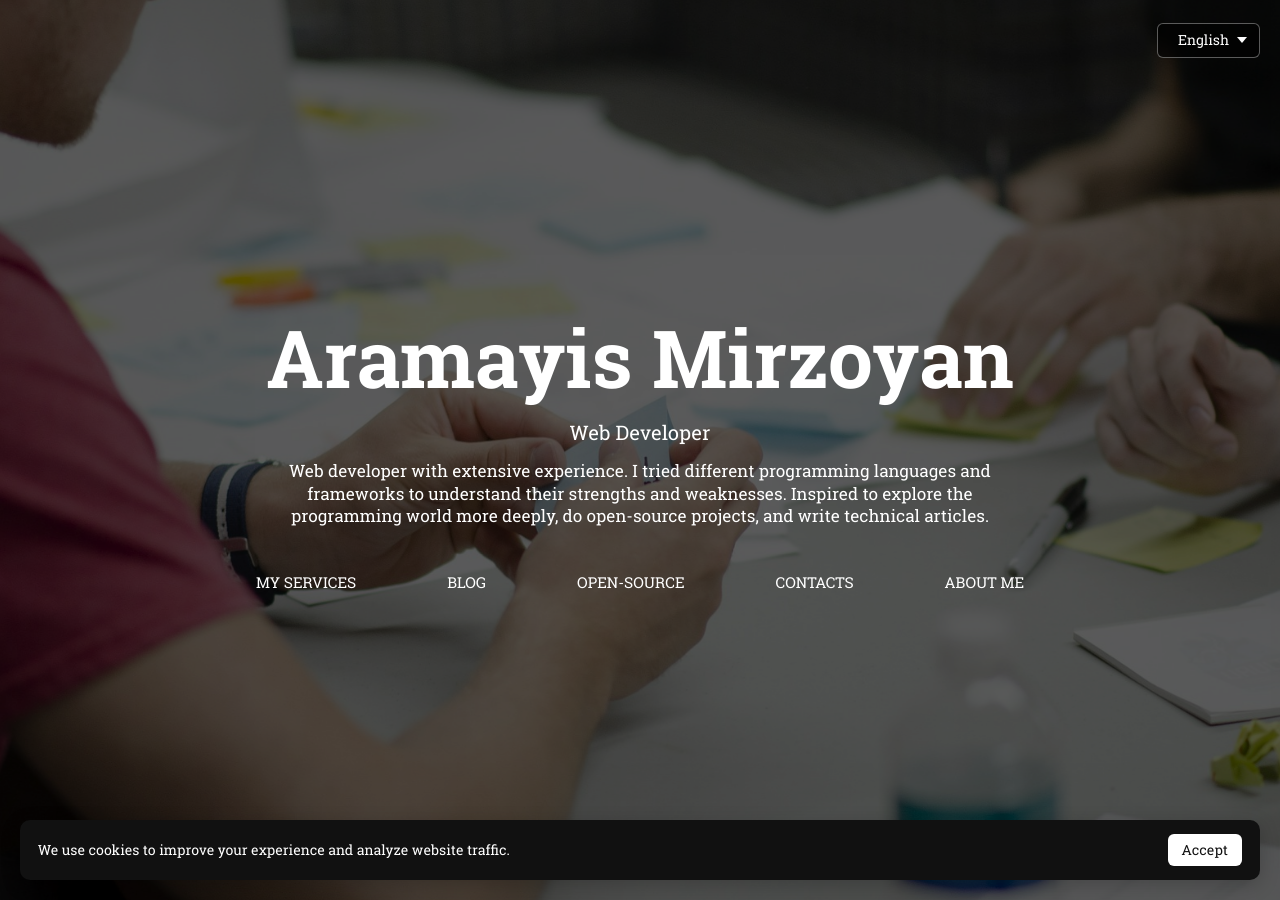
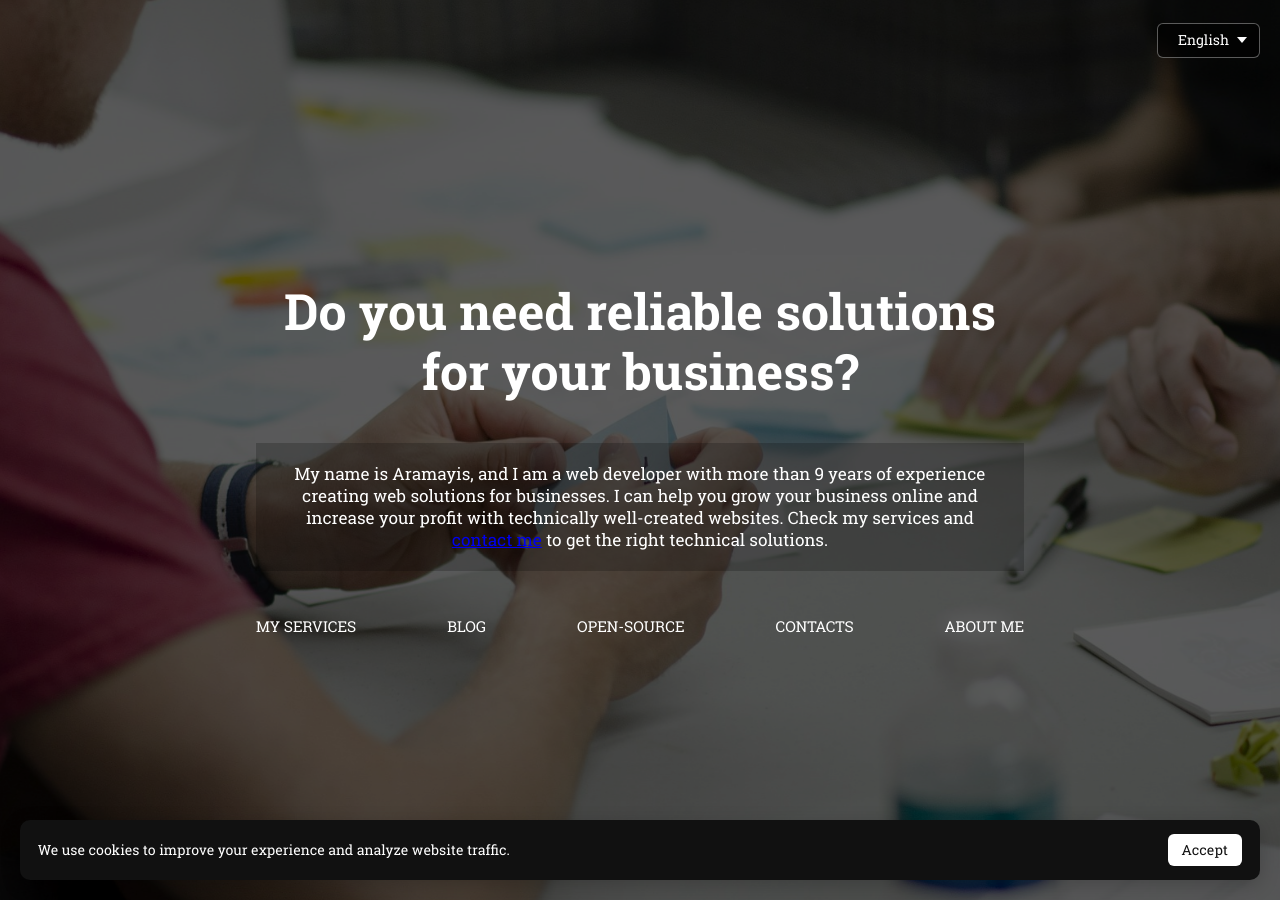
Before and after one commit to aramayismirzoyan/aramayismirzoyan.github.io, a Jekyll site: the page built from index.html, in a window 1280 px wide. Built offline with Jekyll 4.4.1, drawn with Linux system fonts in a browser that asks for light colours; some web fonts are replaced.

Commit message:
[feat] change main page

```diff
--- a/assets/css/main.css
+++ b/assets/css/main.css
@@ -51,9 +51,11 @@ body{
 }
 
 .hompage-content__title {
-  font-size: 80px;
+  font-size: 50px;
   color: #ffffff;
   text-align: center;
+  margin-bottom: 42px;
+  line-height: 1.2;
 }
 
 .hompage-content__info {
@@ -71,6 +73,8 @@ body{
   color: #ffffff;
   text-align: center;
   font-size: 17px;
+  background: rgb(0 0 0 / 20%);
+  padding: 20px;
 }
 
 .hompage-content__menu-items {
--- a/index.html
+++ b/index.html
@@ -111,9 +111,8 @@ translation_key: home
 
           <div class="hompage-content">
             <div class="hompage-content__block">
-                <h1 class="hompage-content__title">Aramayis Mirzoyan</h1>
-                <span class="hompage-content__info">Web Developer</span>
-                <p class="hompage-content__description">Web developer with extensive experience. I tried different programming languages and frameworks to understand their strengths and weaknesses. Inspired to explore the programming world more deeply, do open-source projects, and write technical articles.</p>
+                <h1 class="hompage-content__title">Do you need reliable solutions for your business?</h1>
+                <p class="hompage-content__description">My name is Aramayis, and I am a web developer with more than 9 years of experience creating web solutions for businesses. I can help you grow your business online and increase your profit with technically well-created websites. Check my services and <a href="/contacts/">contact me</a> to get the right technical solutions.</p>
                 <ul class="hompage-content__menu-items">
                     <li><a href="services">MY SERVICES</a></li>
                     <li><a href="blog">BLOG</a></li>
--- a/ru/index.html
+++ b/ru/index.html
@@ -115,9 +115,8 @@ permalink: /ru/
 
           <div class="hompage-content">
             <div class="hompage-content__block">
-                <h1 class="hompage-content__title">{% include i18n-string.html key="homepage_title" %}</h1>
-                <span class="hompage-content__info">{% include i18n-string.html key="homepage_role" %}</span>
-                <p class="hompage-content__description">{% include i18n-string.html key="homepage_description" %}</p>
+                <h1 class="hompage-content__title">Ищете надежные решения для своего бизнеса?</h1>
+                <p class="hompage-content__description">Меня зовут Арамайис, я веб-разработчик с более чем 9-летним опытом создания веб-решений для бизнеса. Я могу помочь вам развивать ваш бизнес в интернете и увеличить прибыль с помощью технически качественно созданных сайтов. Ознакомьтесь с моими услугами и <a href="/ru/contacts/">свяжитесь со мной</a>, чтобы получить правильные технические решения.</p>
                 <ul class="hompage-content__menu-items">
                     <li><a href="/ru/services">{% include i18n-string.html key="homepage_services" %}</a></li>
                     <li><a href="/ru/blog">{% include i18n-string.html key="homepage_blog" %}</a></li>
```
